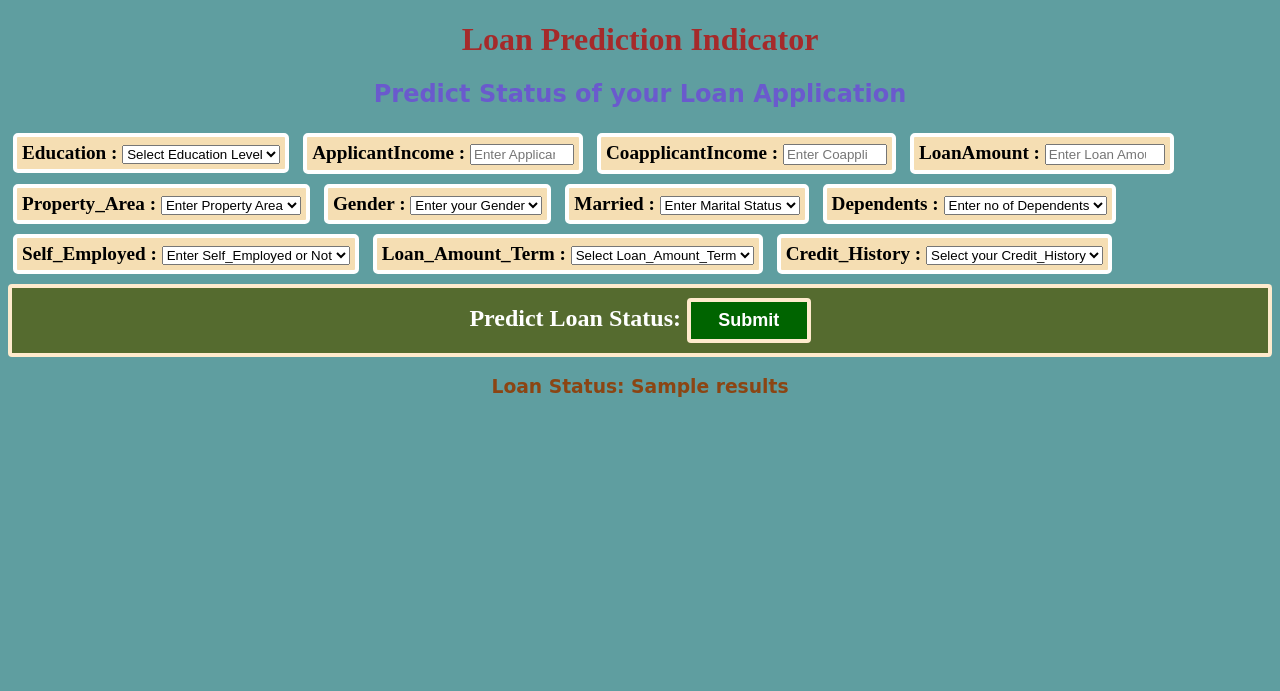
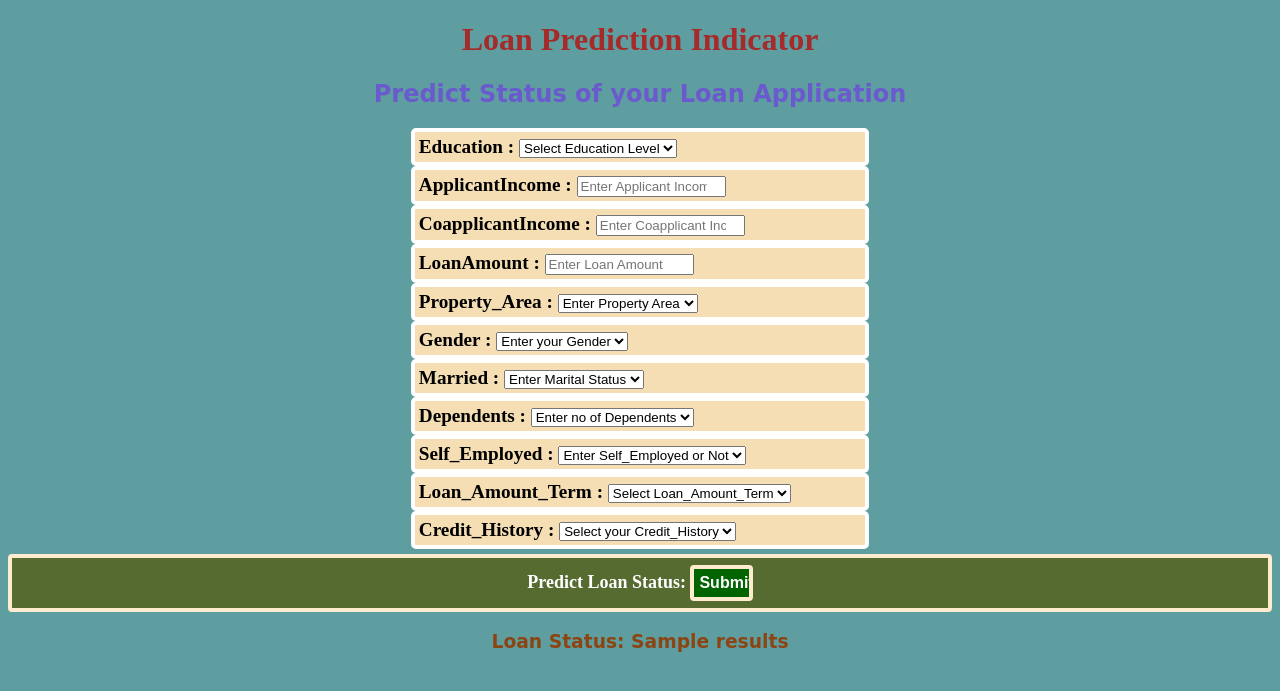
Before and after one commit to Akshay-Paunikar/Loan_Prediction_ML, a Flask app: template project/application/templates/index.html in a window 1280 px wide. Shown: the top 691 px of the page. Run offline with Flask 3, Linux system fonts and the light colour scheme; the template is opened without the code that fills it: most values are stand-ins (such as "Sample title", 1, 10 or a date in 2020).

Commit message:
made some small changes

```diff
--- a/project/application/templates/static/css/style.css
+++ b/project/application/templates/static/css/style.css
@@ -21,25 +21,25 @@ h3{
 
 .lp-1{
     background-color: wheat;
-    display: inline-block;
+    display: flexbox;
     font-size:larger;
     font-weight: bold;
-    margin: 5px;
-    padding: 5px;
+    margin: auto;
+    padding: 4px;
     border: 4px solid white;
     border-radius: 5px;
-    width:auto;
+    width:35%;
     height:auto;
 }
 
 .button{
     width: auto;
-    font-size:x-large;
+    font-size: large;
     font-weight: bold;
     text-align: center;
     background-color:darkolivegreen;
     color:white;
-    padding: 8px 10px;
+    padding: 5px 5px;
     margin: 5px 0;
     border: 4px solid blanchedalmond;
     border-radius: 4px;
@@ -48,16 +48,22 @@ h3{
 }
 
 input[type=submit] {
-    width: 10%;
-    font-size: large;
+    width: 5%;
+    font-size: medium;
     font-weight: bold;
     text-align: center;
     background-color:darkgreen;
     color:white;
-    padding: 8px 10px;
+    padding: 5px 5px;
     margin: 2px 0;
     border: 4px solid blanchedalmond;
     border-radius: 4px;
     cursor:pointer;
     align-items: center;
 }
+
+input.form-control:placeholder-shown{
+    text-overflow: clip;
+    width:32%;
+    /* text-align: center; */
+}
```
Also changed, not shown: project/application/static/css/style.css (+15 -9 lines).
